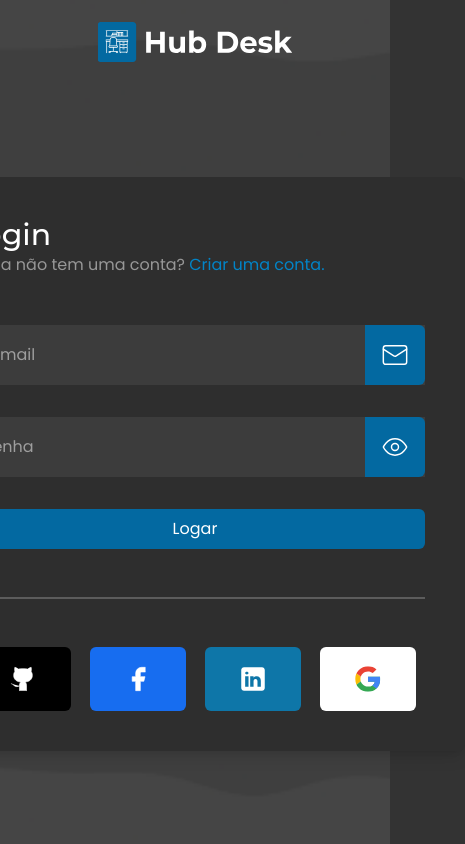
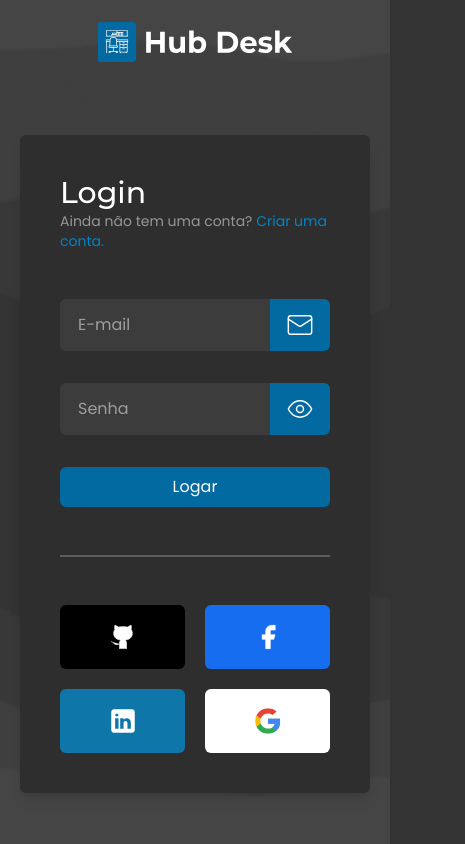
Before and after one commit to cguifernandes/hub-desk, a Next.js app: page /sign-in in a window 390 px wide. Shown: the whole page, 465 px wide, since content can reach past the window. Built offline with nearby package versions, Linux system fonts and the light colour scheme.

Commit message:
style(auth): finish responsive screen

```diff
--- a/src/app/(auth)/layout.tsx
+++ b/src/app/(auth)/layout.tsx
@@ -18,7 +18,7 @@ const Layout = ({ children }: LayoutProps) => {
         <Image className="w-[280px]" alt="Logo" src={Logo} />
       </Link>
       <div
-        className="flex h-screen items-center justify-center bg-cover pt-[10vh]"
+        className="flex h-screen items-center justify-center bg-cover px-5 pt-[10vh]"
         style={{ backgroundImage: `url(${Waves.src})` }}
       >
         {children}
--- a/src/app/(auth)/sign-in/page.tsx
+++ b/src/app/(auth)/sign-in/page.tsx
@@ -14,11 +14,11 @@ export const metadata: Metadata = {
 
 const SignIn = () => {
   return (
-    <div className="w-[600px] rounded-md bg-grey-600 p-10 shadow-lg">
+    <div className="w-full max-w-[550px] rounded-md bg-grey-600 p-10 shadow-lg">
       <header className="flex items-center justify-between">
         <div>
           <Heading className="font-montserrat text-3xl">Login</Heading>
-          <Text className="text-white/50">
+          <Text size="sm" className="text-white/50">
             Ainda não tem uma conta?{' '}
             <a
               href="sign-up"
@@ -34,7 +34,7 @@ const SignIn = () => {
           <div
             className={clsx(
               'absolute right-0 top-[50%] flex w-[60px] justify-center',
-              ' h-[60px] -translate-y-[50%] items-center rounded-r-md bg-sky-700',
+              'h-full -translate-y-[50%] items-center rounded-r-md bg-sky-700',
             )}
           >
             <Mail color="#fff" strokeWidth={1.25} size={28} />
@@ -44,7 +44,7 @@ const SignIn = () => {
           <div
             className={clsx(
               'absolute right-0 top-[50%] flex w-[60px] justify-center bg-sky-700',
-              ' h-[60px] -translate-y-[50%] items-center rounded-r-md',
+              'h-full -translate-y-[50%] items-center rounded-r-md',
             )}
           >
             <Eye color="#fff" strokeWidth={1.25} size={28} />
@@ -53,17 +53,17 @@ const SignIn = () => {
         <Form.Button className="w-full" text="Logar" />
       </Form.Root>
       <div className="h-[2px] w-full bg-grey-400" />
-      <div className="flex justify-around pt-12">
-        <button className="flex h-16 w-24 items-center justify-center rounded-md bg-black transition-colors hover:bg-[#202020]">
+      <div className="grid grid-cols-2 grid-rows-2 justify-between justify-items-center gap-5 pt-12 sm:grid-cols-4 sm:grid-rows-1">
+        <button className="flex h-16 w-full items-center justify-center rounded-md bg-black transition-colors hover:bg-[#202020] sm:w-24">
           <Github fill="#fff" strokeWidth={0.5} color="#fff" size={28} />
         </button>
-        <button className="flex h-16 w-24 items-center justify-center rounded-md bg-[#176DF0] transition-colors hover:bg-[#176ef0ab]">
+        <button className="flex h-16 w-full items-center justify-center rounded-md bg-[#176DF0] transition-colors hover:bg-[#176ef0ab] sm:w-24">
           <Facebook fill="#fff" strokeWidth={0.5} color="#fff" size={28} />
         </button>
-        <button className="flex h-16 w-24 items-center justify-center rounded-md bg-[#0e76a8] transition-colors hover:bg-[#0e77a8c9]">
+        <button className="flex h-16 w-full items-center justify-center rounded-md bg-[#0e76a8] transition-colors hover:bg-[#0e77a8c9] sm:w-24">
           <Image src={Linkedin} alt="Google logo" width={28} />
         </button>
-        <button className="flex h-16 w-24 items-center justify-center rounded-md bg-white transition-colors hover:bg-[#ddd]">
+        <button className="flex h-16 w-full items-center justify-center rounded-md bg-white transition-colors hover:bg-[#ddd] sm:w-24">
           <Image src={Google} alt="Google logo" width={28} />
         </button>
       </div>
--- a/src/components/form/FormInput.tsx
+++ b/src/components/form/FormInput.tsx
@@ -12,7 +12,7 @@ const FormInput = ({ className, children, ...props }: InputProps) => {
       <div className="relative flex justify-between">
         <input
           className={clsx(
-            'w-[calc(520px_-_60px)] rounded-l-md border-2 border-transparent bg-grey-400/30 p-4 ',
+            'w-[calc(100%_-_60px)] rounded-l-md border-2 border-transparent bg-grey-400/30 p-4 py-3',
             'text-white placeholder-white/50 transition-colors focus:border-sky-700',
             className,
           )}
```
